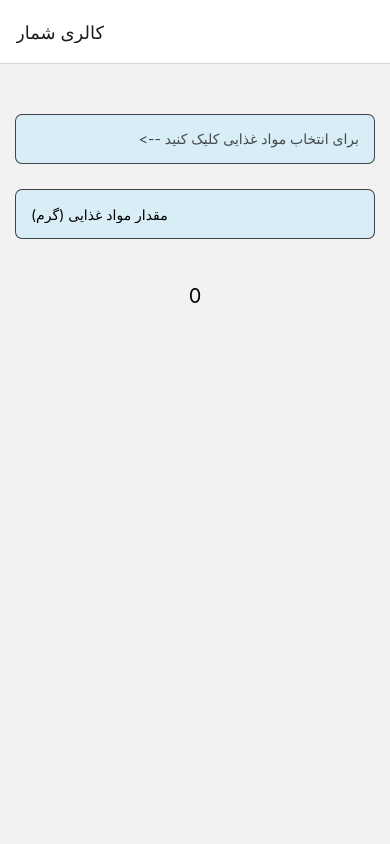
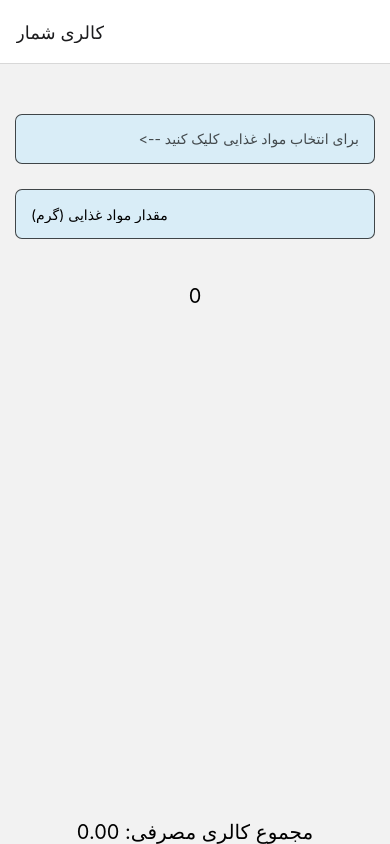
Before and after one commit to Ahmad-b1995/react-native-calorie-counter-farsi, a React Native app: screen /Home in a window 390 px wide. Built offline with nearby package versions, Linux system fonts and the light colour scheme.

Commit message:
total calorie addition

```diff
--- a/package.json
+++ b/package.json
@@ -10,6 +10,7 @@
   },
   "dependencies": {
     "@expo/webpack-config": "^19.0.0",
+    "@react-native-async-storage/async-storage": "^1.23.1",
     "@react-navigation/native": "^6.1.8",
     "@react-navigation/native-stack": "^6.9.14",
     "expo": "~49.0.10",
--- a/pages/Homepage/Homepage.tsx
+++ b/pages/Homepage/Homepage.tsx
@@ -1,16 +1,47 @@
-import {StatusBar} from "expo-status-bar";
-import React, {useState} from "react";
+import { StatusBar } from "expo-status-bar";
+import React, { useState, useEffect } from "react";
 import {
   Pressable,
   StyleSheet,
   Text,
   TextInput,
   View,
+  Button,
+  FlatList,
 } from "react-native";
+import AsyncStorage from "@react-native-async-storage/async-storage";
 
-function Homepage({navigation, route}: any) {
+function Homepage({ navigation, route }: any) {
   const params = route?.params;
   const [gram, setGram] = useState("");
+  const [calories, setCalories] = useState<number | null>(null);
+  const [calorieList, setCalorieList] = useState<any[]>([]);
+
+  useEffect(() => {
+    const loadCalories = async () => {
+      try {
+        const storedCalories = await AsyncStorage.getItem("calorieList");
+        if (storedCalories) {
+          setCalorieList(JSON.parse(storedCalories));
+        }
+      } catch (error) {
+        console.error(error);
+      }
+    };
+    loadCalories();
+  }, []);
+
+  const addCalories = async () => {
+    const newCalories = params ? (+gram * params.value) / 100 : 0;
+    const newEntry = { title: params?.title, calories: newCalories };
+    const updatedCalorieList = [...calorieList, newEntry];
+    setCalorieList(updatedCalorieList);
+    await AsyncStorage.setItem("calorieList", JSON.stringify(updatedCalorieList));
+  };
+
+  const calculateTotalCalories = () => {
+    return calorieList.reduce((total, item) => total + item.calories, 0);
+  };
 
   return (
     <View style={styles.container}>
@@ -31,6 +62,21 @@ function Homepage({navigation, route}: any) {
       />
       <Text style={styles.output}>
         {params ? (+gram * params.value) / 100 : 0}
+      </Text>
+      {params && <Button title="افزودن کالری" onPress={addCalories} />}
+      <FlatList
+        data={calorieList}
+        keyExtractor={(item, index) => index.toString()}
+        style={styles.flatlist}
+        renderItem={({ item }) => (
+          <View style={styles.listItem}>
+            <Text>{item.calories.toFixed(2)}</Text>
+            <Text>{item.title}</Text>
+          </View>
+        )}
+      />
+      <Text style={styles.total}>
+        مجموع کالری مصرفی: {calculateTotalCalories().toFixed(2)}
       </Text>
       <StatusBar style="auto" />
     </View>
@@ -64,6 +110,23 @@ const styles = StyleSheet.create({
     marginTop: 20,
     fontSize: 20,
   },
+  flatlist: {
+    width: "100%",
+  },
+  listItem: {
+    backgroundColor: "#accdee4a",
+    padding: 15,
+    fontSize: 18,
+    borderRadius: 10,
+    display: "flex",
+    flexDirection: "row",
+    justifyContent: "space-between",
+    width: "100%",
+  },
+  total: {
+    fontSize: 20,
+    marginTop: 20,
+  },
 });
 
 export default Homepage;
--- a/tsconfig.json
+++ b/tsconfig.json
@@ -1,6 +1,7 @@
 {
   "extends": "expo/tsconfig.base",
   "compilerOptions": {
-    "strict": true
+    "strict": true,
+    "jsx": "react-native"
   }
 }
```
Also changed, not shown: 1 other file (tests, documents, lock files or other folders).
